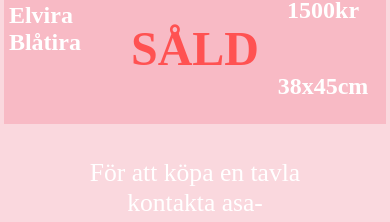
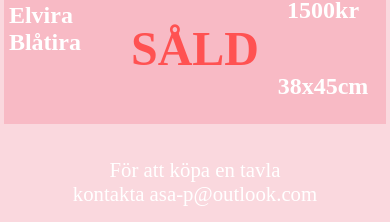
Before and after one commit to Monjola/asas-galleri-react, a React (Create React App) app: page / in a window 390 px wide. Shown: the part 3811-4033 px from the top of the page. Built offline with nearby package versions, Linux system fonts and the light colour scheme; a web font is replaced by a local one.

Commit message:
Fixed footer on smaller phones

```diff
--- a/src/App.css
+++ b/src/App.css
@@ -138,3 +138,10 @@ body {
     font-size: 2em;
   }
 }
+
+@media screen and ( max-width: 400px ) {
+  #footer-contact {
+    display: block;
+    font-size: 1.3em;
+  }
+}
```
